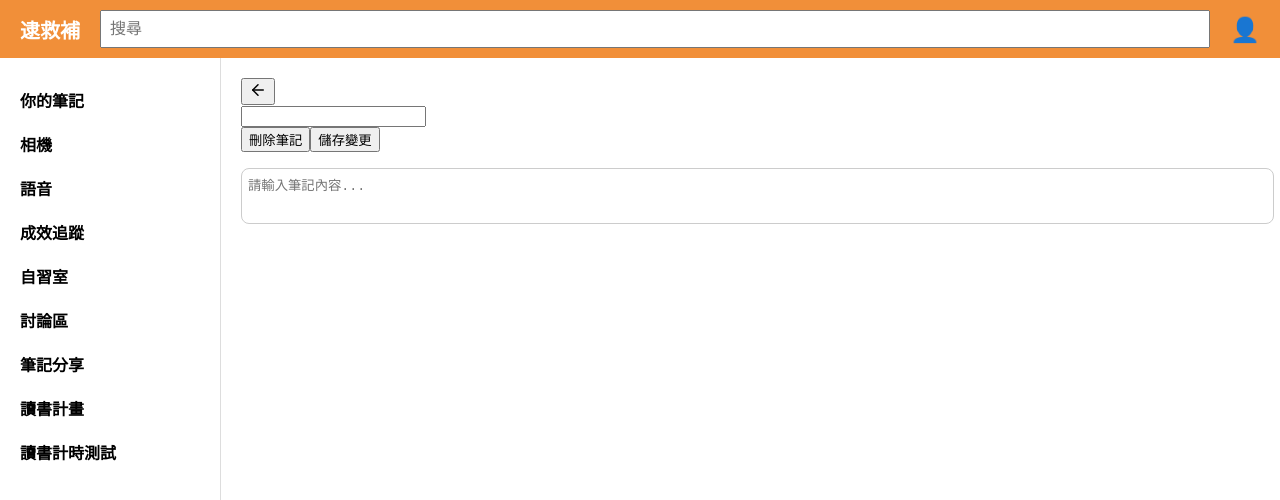
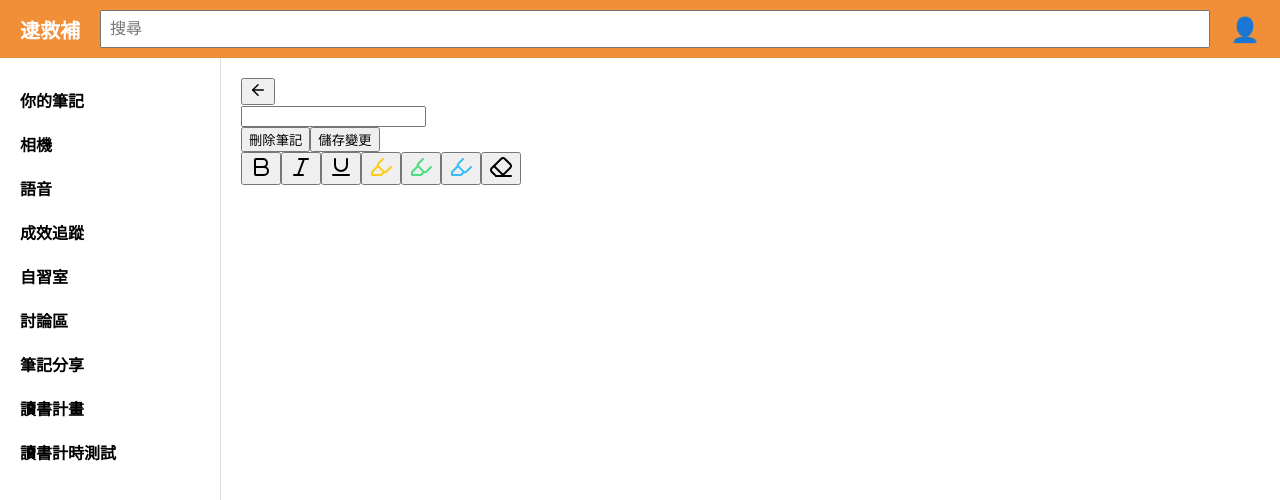
Before and after one commit to sgu731/school_frontend, a React (Create React App) app: page /note-detail in a window 1280 px wide. Shown: the top 500 px of the page. Built offline with nearby package versions, Linux system fonts and the light colour scheme.

Commit message:
錄音部分資料庫連接修正、新增筆記編輯工具列

```diff
--- a/src/components/NoteDetailPage.jsx
+++ b/src/components/NoteDetailPage.jsx
@@ -1,3 +1,4 @@
+// NoteDetailPage.jsx
 import React, { useEffect, useState, useRef } from "react";
 import { useLocation, useNavigate } from "react-router-dom";
 import { Button } from "./ui/button";
@@ -5,21 +6,42 @@ import { motion } from "framer-motion";
 import { ArrowLeft } from "lucide-react";
 import MermaidRenderer from "./common/MermaidRenderer";
 import axios from "axios";
+import NoteEditor from "./NoteEditor";
 
 export default function NoteDetailPage() {
   const { state } = useLocation();
   const navigate = useNavigate();
   const { title: initialTitle, content: initialContent, date } = state || {};
 
+  console.log("initialContent from state:", initialContent);
+
+  const isValidTipTapJson = (data) => {
+  return data?.editor?.type === "doc" && Array.isArray(data?.editor?.content);
+  };
+
+  const parsed = (() => {
+    try {
+      return typeof initialContent === "string" ? JSON.parse(initialContent) : initialContent;
+    } catch {
+      return null;
+    }
+  })();
+
   const [title, setTitle] = useState(initialTitle || "");
-  const [content, setContent] = useState(initialContent || "");
+  const [editorContent, setEditorContent] = useState(() =>
+    isValidTipTapJson(parsed)
+      ? parsed.editor
+      : { type: "doc", content: [{ type: "paragraph", content: [{ type: "text", text: initialContent || "" }] }] }
+  );
+
+  const [analysisResults, setAnalysisResults] = useState(() =>
+    isValidTipTapJson(parsed) ? parsed.analysis ?? [] : []
+  );
+
   const [selectedText, setSelectedText] = useState("");
   const [toolbarPosition, setToolbarPosition] = useState(null);
-  const [analysisResults, setAnalysisResults] = useState([]);
   const [loading, setLoading] = useState(false);
   const [error, setError] = useState("");
-
-  const contentRef = useRef();
   const titleRef = useRef();
 
   useEffect(() => {
@@ -40,17 +62,11 @@ export default function NoteDetailPage() {
         let centerX = (rect.left + rect.right) / 2;
         const safePadding = 100;
 
-        if (centerX < safePadding) {
-          centerX = safePadding;
-        } else if (centerX > viewportWidth - safePadding) {
-          centerX = viewportWidth - safePadding;
-        }
+        if (centerX < safePadding) centerX = safePadding;
+        else if (centerX > viewportWidth - safePadding) centerX = viewportWidth - safePadding;
 
         setSelectedText(selected);
-        setToolbarPosition({
-          top: rect.top + window.scrollY - 50,
-          left: centerX,
-        });
+        setToolbarPosition({ top: rect.top + window.scrollY - 50, left: centerX });
       } else {
         setSelectedText("");
         setToolbarPosition(null);
@@ -82,23 +98,11 @@ export default function NoteDetailPage() {
       );
 
       const analysis = response.data.analysis || "⚠️ 無回應內容";
-      setAnalysisResults((prev) => [
-        ...prev,
-        {
-          mode,
-          content: analysis,
-        },
-      ]);
+      setAnalysisResults((prev) => [...prev, { mode, content: analysis }]);
     } catch (err) {
       const errorMessage = `分析失敗：${err.response?.data?.error || err.message}`;
       setError(errorMessage);
-      setAnalysisResults((prev) => [
-        ...prev,
-        {
-          mode,
-          content: `⚠️ ${errorMessage}`,
-        },
-      ]);
+      setAnalysisResults((prev) => [...prev, { mode, content: `⚠️ ${errorMessage}` }]);
       setTimeout(() => setError(""), 2000);
     } finally {
       setLoading(false);
@@ -108,28 +112,14 @@ export default function NoteDetailPage() {
   const saveChanges = async () => {
     const token = localStorage.getItem("token");
     const authHeader = { headers: { Authorization: `Bearer ${token}` } };
+    const now = new Date().toISOString();
 
-    const analysisText = analysisResults
-      .map((item) => {
-        if (item.mode === "報告模式") {
-          return `\n\n【${item.mode}】\n\`\`\`mermaid\n${item.content}\n\`\`\``;
-        } else {
-          return `\n\n【${item.mode}】\n${item.content}`;
-        }
-      })
-      .join("");
-
-    const fullContent = content + analysisText;
-    const now = new Date().toISOString();
+    const fullContent = JSON.stringify({ editor: editorContent, analysis: analysisResults });
 
     try {
       await axios.put(
         `http://localhost:5000/api/note/${state.id}`,
-        {
-          title,
-          content: fullContent,
-          updatedAt: now,
-        },
+        { title, content: fullContent, updatedAt: now },
         authHeader
       );
       alert("✅ 筆記已儲存（包含分析結果）！");
@@ -156,25 +146,12 @@ export default function NoteDetailPage() {
     }
   };
 
-  const autoGrow = () => {
-    if (contentRef.current) {
-      contentRef.current.style.height = "auto";
-      contentRef.current.style.height = `${contentRef.current.scrollHeight}px`;
-    }
-  };
-
-  useEffect(() => {
-    autoGrow();
-  }, [content]);
-
   return (
     <div className="flex flex-col min-h-screen">
-      {/* 上方橘色橫條 */}
       <div className="bg-orange-400 p-4 flex items-center justify-between gap-4 relative">
         <Button variant="ghost" className="flex items-center gap-1" onClick={() => navigate("/notebook")}>
           <ArrowLeft size={18} />
         </Button>
-
         <div className="flex-1 text-center">
           <input
             ref={titleRef}
@@ -183,7 +160,6 @@ export default function NoteDetailPage() {
             onChange={(e) => setTitle(e.target.value)}
           />
         </div>
-
         <div className="flex gap-2">
           <Button variant="destructive" size="sm" onClick={deleteNote}>
             刪除筆記
@@ -194,18 +170,9 @@ export default function NoteDetailPage() {
         </div>
       </div>
 
-      {/* 筆記內容 + 分析 */}
       <div className="flex-1 overflow-auto p-6 bg-gray-50 relative">
-        <textarea
-          ref={contentRef}
-          className="prose w-full max-w-full text-gray-800 border p-6 rounded bg-white min-h-[200px] outline-none resize-none"
-          value={content}
-          onChange={(e) => setContent(e.target.value)}
-          placeholder="請輸入筆記內容..."
-          onInput={autoGrow}
-        />
+        <NoteEditor value={editorContent} onChange={setEditorContent} />
 
-        {/* 浮動選單 */}
         {selectedText && toolbarPosition && (
           <motion.div
             initial={{ opacity: 0, scale: 0.95 }}
@@ -225,9 +192,7 @@ export default function NoteDetailPage() {
                 <button
                   key={mode}
                   onClick={() => handleMode(mode)}
-                  className={`px-4 py-2 hover:bg-gray-100 ${
-                    index < 2 ? "border-r border-gray-300" : ""
-                  }`}
+                  className={`px-4 py-2 hover:bg-gray-100 ${index < 2 ? "border-r border-gray-300" : ""}`}
                 >
                   {mode}
                 </button>
@@ -236,7 +201,6 @@ export default function NoteDetailPage() {
           </motion.div>
         )}
 
-        {/* 分析結果呈現 */}
         {analysisResults.length > 0 && (
           <div className="mt-6 space-y-4">
             {analysisResults.map((item, index) => (
--- /dev/null
+++ b/src/components/NoteEditor.jsx
@@ -0,0 +1,143 @@
+// NoteEditor.jsx
+import React from "react";
+import { useEditor, EditorContent } from "@tiptap/react";
+import StarterKit from "@tiptap/starter-kit";
+import Underline from "@tiptap/extension-underline";
+import Highlight from "@tiptap/extension-highlight";
+import Placeholder from "@tiptap/extension-placeholder";
+import { Bold, Italic, Underline as UnderlineIcon, Highlighter, Eraser } from "lucide-react";
+import { ToggleGroup, ToggleGroupItem } from "./ui/toggle-group";
+import { Tooltip, TooltipContent, TooltipProvider, TooltipTrigger } from "./ui/tooltip";
+
+export default function NoteEditor({ value, onChange }) {
+  const editor = useEditor({
+    extensions: [
+      StarterKit,
+      Underline,
+      Highlight.configure({ multicolor: true }),
+      Placeholder.configure({
+        placeholder: "請輸入筆記內容...",
+        emptyEditorClass: "is-editor-empty",
+      }),
+    ],
+    content: value,
+    onUpdate: ({ editor }) => {
+      onChange(editor.getJSON());
+    },
+  });
+
+  return (
+    <div className="space-y-2">
+      <TooltipProvider>
+        <ToggleGroup type="multiple" className="flex gap-1">
+          <Tooltip>
+            <TooltipTrigger asChild>
+              <ToggleGroupItem
+                value="bold"
+                aria-label="粗體"
+                onClick={() => editor?.chain().focus().toggleBold().run()}
+                pressed={editor?.isActive("bold")}
+              >
+                <Bold className="w-4 h-4" />
+              </ToggleGroupItem>
+            </TooltipTrigger>
+            <TooltipContent>粗體</TooltipContent>
+          </Tooltip>
+
+          <Tooltip>
+            <TooltipTrigger asChild>
+              <ToggleGroupItem
+                value="italic"
+                aria-label="斜體"
+                onClick={() => editor?.chain().focus().toggleItalic().run()}
+                pressed={editor?.isActive("italic")}
+              >
+                <Italic className="w-4 h-4" />
+              </ToggleGroupItem>
+            </TooltipTrigger>
+            <TooltipContent>斜體</TooltipContent>
+          </Tooltip>
+
+          <Tooltip>
+            <TooltipTrigger asChild>
+              <ToggleGroupItem
+                value="underline"
+                aria-label="底線"
+                onClick={() => editor?.chain().focus().toggleUnderline().run()}
+                pressed={editor?.isActive("underline")}
+              >
+                <UnderlineIcon className="w-4 h-4" />
+              </ToggleGroupItem>
+            </TooltipTrigger>
+            <TooltipContent>底線</TooltipContent>
+          </Tooltip>
+
+          <Tooltip>
+            <TooltipTrigger asChild>
+              <ToggleGroupItem
+                value="highlight-yellow"
+                aria-label="黃螢光"
+                className="text-yellow-500"
+                onClick={() => editor?.chain().focus().toggleHighlight({ color: "yellow" }).run()}
+                pressed={editor?.isActive("highlight", { color: "yellow" })}
+              >
+                <Highlighter className="w-4 h-4" style={{ stroke: '#facc15' }} />
+              </ToggleGroupItem>
+            </TooltipTrigger>
+            <TooltipContent>黃螢光</TooltipContent>
+          </Tooltip>
+
+          <Tooltip>
+            <TooltipTrigger asChild>
+              <ToggleGroupItem
+                value="highlight-green"
+                aria-label="綠螢光"
+                className="text-green-500"
+                onClick={() => editor?.chain().focus().toggleHighlight({ color: "lightgreen" }).run()}
+                pressed={editor?.isActive("highlight", { color: "lightgreen" })}
+              >
+                <Highlighter className="w-4 h-4" style={{ stroke: '#4ade80' }} />
+              </ToggleGroupItem>
+            </TooltipTrigger>
+            <TooltipContent>綠螢光</TooltipContent>
+          </Tooltip>
+
+          <Tooltip>
+            <TooltipTrigger asChild>
+              <ToggleGroupItem
+                value="highlight-blue"
+                aria-label="藍螢光"
+                className="text-sky-500"
+                onClick={() => editor?.chain().focus().toggleHighlight({ color: "skyblue" }).run()}
+                pressed={editor?.isActive("highlight", { color: "skyblue" })}
+              >
+                <Highlighter className="w-4 h-4" style={{ stroke: '#38bdf8' }} />
+              </ToggleGroupItem>
+            </TooltipTrigger>
+            <TooltipContent>藍螢光</TooltipContent>
+          </Tooltip>
+
+          <Tooltip>
+            <TooltipTrigger asChild>
+              <ToggleGroupItem
+                value="highlight-clear"
+                aria-label="清除螢光"
+                onClick={() => editor?.chain().focus().unsetHighlight().run()}
+              >
+                <Eraser className="w-4 h-4" />
+              </ToggleGroupItem>
+            </TooltipTrigger>
+            <TooltipContent>清除螢光</TooltipContent>
+          </Tooltip>
+        </ToggleGroup>
+      </TooltipProvider>
+
+      <div className="border border-gray-300 rounded-md bg-white p-2 focus-within:ring-2 focus-within:ring-gray-300">
+        <EditorContent
+            editor={editor}
+            className="min-h-[200px] p-2 outline-none"
+        />
+        </div>
+    </div>
+  );
+}
--- a/src/components/RecordingDetail.jsx
+++ b/src/components/RecordingDetail.jsx
@@ -88,7 +88,6 @@ export default function RecordingDetail() {
         {
           title: state?.title,
           content: `${transcript}\n\n${translation}`,
-          url: state?.url || "",
         },
         authHeader
       );
--- /dev/null
+++ b/src/components/ui/toggle-group.jsx
@@ -0,0 +1,26 @@
+import * as React from "react"
+import { ToggleGroup as ToggleGroupPrimitive, ToggleGroupItem as ToggleGroupItemPrimitive } from "@radix-ui/react-toggle-group"
+import { cn } from "../../lib/utils"
+
+const ToggleGroup = React.forwardRef(({ className, ...props }, ref) => (
+  <ToggleGroupPrimitive
+    ref={ref}
+    className={cn("flex items-center gap-1", className)}
+    {...props}
+  />
+))
+ToggleGroup.displayName = ToggleGroupPrimitive.displayName
+
+const ToggleGroupItem = React.forwardRef(({ className, ...props }, ref) => (
+  <ToggleGroupItemPrimitive
+    ref={ref}
+    className={cn(
+      "inline-flex items-center justify-center rounded-md border border-input bg-background px-2 py-1 text-sm font-medium text-muted-foreground hover:text-foreground hover:bg-accent hover:border-accent-foreground data-[state=on]:bg-accent data-[state=on]:text-foreground",
+      className
+    )}
+    {...props}
+  />
+))
+ToggleGroupItem.displayName = ToggleGroupItemPrimitive.displayName
+
+export { ToggleGroup, ToggleGroupItem }
--- /dev/null
+++ b/src/components/ui/tooltip.jsx
@@ -0,0 +1,25 @@
+// tooltip.jsx
+import * as React from "react"
+import * as TooltipPrimitive from "@radix-ui/react-tooltip"
+import { cn } from "../../lib/utils"
+
+const Tooltip = TooltipPrimitive.Root
+const TooltipTrigger = TooltipPrimitive.Trigger
+const TooltipProvider = TooltipPrimitive.Provider
+
+const TooltipContent = React.forwardRef(
+  ({ className, sideOffset = 4, ...props }, ref) => (
+    <TooltipPrimitive.Content
+      ref={ref}
+      sideOffset={sideOffset}
+      className={cn(
+        "z-50 overflow-hidden rounded-md bg-popover px-3 py-1.5 text-sm text-popover-foreground shadow-md animate-in fade-in-0 zoom-in-95",
+        className
+      )}
+      {...props}
+    />
+  )
+)
+TooltipContent.displayName = TooltipPrimitive.Content.displayName
+
+export { Tooltip, TooltipTrigger, TooltipContent, TooltipProvider }
```
Also changed, not shown: package.json (+8 -1 lines), src/components/TranscribePage.js (+19 -12 lines), src/pages/NotebookDashboard.jsx (+25 -1 lines), 1 other file (tests, documents, lock files or other folders).
